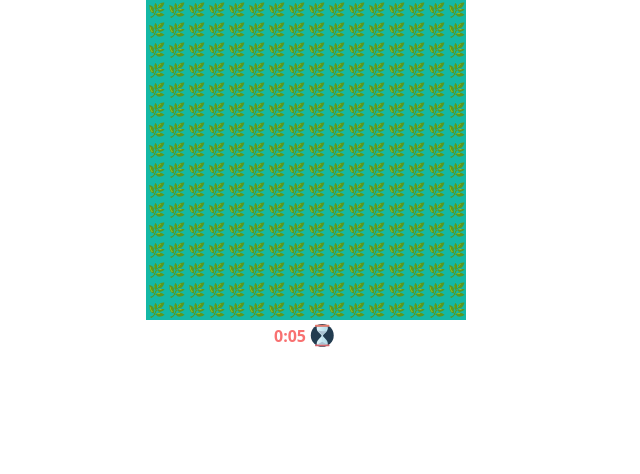
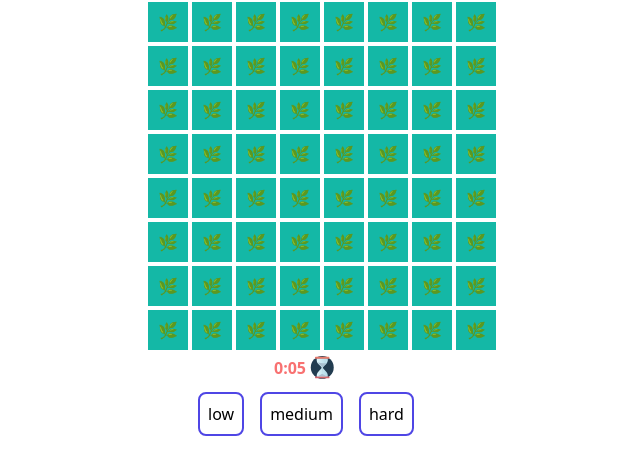
Before and after one commit to AntonChanin/sapper-app, a React (Vite) app: page / in a window 1280 px wide. Shown: the top 474 px of the page, without its empty margins (334-974 px from the left). Built offline with nearby package versions, Linux system fonts and the light colour scheme.

Commit message:
setting without router

```diff
--- a/src/App.tsx
+++ b/src/App.tsx
@@ -1,14 +1,19 @@
-import { useState } from 'react'
+import { useEffect, useState } from 'react'
+import { observer } from 'mobx-react-lite';
+
 
 import config from './app.config';
 import useCanWin from './hooks/useCanWin';
 import getRandomInRange from './utils/getRandomInRange';
+import SapperStoreInstance from './store';
+import Setting from './components/Setting';
 import Field from './components/ui/Field';
 import Title from './components/ui/Title';
 import { Mask, Status } from './types/field';
 import { HandleClick, HandleMouseDown } from './types/handlers';
 import { Coord } from './types/common';
 import './App.css';
+
 
 const Mine = -1;
 
@@ -41,11 +46,18 @@
 }
 
 const App = () => {
-  const { size: { x: size }, mineCount } = config.difficultyRule['medium'];
+  const { difficulty } = SapperStoreInstance;
+  const { size: { x: size }, mineCount } = config.difficultyRule[difficulty];
   const dimension = new Array(size).fill(null);
   const [status, setStatus] = useState(Status.NONE);
   const [field, setField] = useState(() => createField(size, mineCount));
   const [mask, setMask] = useState<Mask[]>(() => new Array(size * size).fill(Mask.FILL));
+
+  useEffect(() => {
+    setField(() => createField(size, mineCount));
+    setMask(() => new Array(size * size).fill(Mask.FILL));
+    localStorage.setItem('difficulty', difficulty);
+  }, [difficulty]);
 
   useCanWin({ field, target: Mine, mask, callback: () => setStatus(Status.WIN) });
 
@@ -107,11 +119,12 @@
 
   return (
     <div className="App">
-      <Field dimension={dimension} slotProps={slotProps} ctx={context} />
+      <Field dimension={dimension} difficulty={difficulty} slotProps={slotProps} ctx={context} />
       <Title value={status} />
       {config.timerRender({ initialMinute: 0, initialSeconds: 0, isStop: status !== Status.NONE })}
+      <Setting />
     </div>
   )
 }
 
-export default App
+export default observer(App)
--- /dev/null
+++ b/src/components/Setting.tsx
@@ -0,0 +1,21 @@
+import { observer } from 'mobx-react-lite';
+
+import SapperStoreInstance from '../store';
+import uuid from '../utils/uuid';
+import useDifficulty from '../hooks/useDifficulty';
+import Button from './ui/Button';
+
+const Setting = () => {
+    const difficulty = useDifficulty();
+    const { changeDifficulty } = SapperStoreInstance;
+
+    const updateDifficulty = (value: string) => () => {
+        changeDifficulty(value);
+    };
+
+    return (<div>{
+        difficulty.map((name) => <Button key={uuid()} title={name} callback={updateDifficulty(name)} />)
+    }</div>);
+}
+
+export default observer(Setting);
--- /dev/null
+++ b/src/components/ui/Button.tsx
@@ -0,0 +1,38 @@
+import { FC, MouseEventHandler, useState } from 'react';
+
+import createClass from '../../utils/createClass';
+
+type Props = {
+  title: string;
+  className?: string;
+  callback?(): void;
+}
+
+const Button: FC<Props> = (props) => {
+  const { callback, title, className = '' } = props;
+  const [isSelect, setIsSelect] = useState(false);
+
+  const handleClick: MouseEventHandler<HTMLButtonElement> = (e) => {
+    e.preventDefault();
+    callback?.();
+    setIsSelect(true);
+  }
+
+  return (
+    <button
+      className={createClass([
+        className,
+        'p-2',
+        'm-2',
+        'border-2 rounded-lg border-indigo-600',
+        'hover:border-indigo-300',
+        isSelect ? 'border-double ' : 'border-solid',
+      ])}
+      onClick={handleClick}
+    >
+      {title}
+    </button>
+  );
+};
+
+export default Button;
--- a/src/components/ui/Field.tsx
+++ b/src/components/ui/Field.tsx
@@ -6,6 +6,7 @@
 
 type Props = {
   dimension: number[];
+  difficulty: string;
   slotProps: FieldSlotProps<HandleClick, HandleMouseDown, FillCallback>;
   ctx: FillContext;
 };
--- a/src/components/ui/FieldRow.tsx
+++ b/src/components/ui/FieldRow.tsx
@@ -9,11 +9,11 @@
     y: number;
     slotProps: FieldSlotProps<HandleClick, HandleMouseDown, FillCallback>;
     ctx: FillContext;
+    difficulty: string;
 };
 
 const FieldRow: FC<Props> = (props) => {
-    const { dimension, y, slotProps, ctx } = props;
-
+  const { dimension, difficulty, y, slotProps, ctx } = props;
   return (
     <div className="flex">{
       dimension.map((_, x) => (
@@ -24,6 +24,7 @@
             onClick: slotProps.onClick({ x, y }),
             onMouseDown: slotProps.onMouseDown({ x, y }),
             fillField: slotProps.fillField({ x, y }, ctx),
+            difficulty,
           }}
         />
       ))
--- a/src/components/ui/FieldSlot.tsx
+++ b/src/components/ui/FieldSlot.tsx
@@ -3,19 +3,20 @@
 import config from '../../app.config';
 import { FieldSlotProps, Status } from '../../types/field';
 
-type Props = FieldSlotProps<MouseEventHandler, MouseEventHandler, ReactNode>;
+type Props = FieldSlotProps<MouseEventHandler, MouseEventHandler, ReactNode> & { difficulty: string; };
 
 const FieldSlot: FC<Props> = (props) => {
   const {
     onClick: handleClick,
     onMouseDown: handleMouseDown,
+    difficulty,
     fillField,
     status,
   } = props;
   return (
     <button
       className={
-        `flex justify-center items-center ${config.fontPaletRule[Number(fillField)] ?? 'text-white'} ${config.difficultyRule['medium'].slotScale} h-2
+        `flex justify-center items-center ${config.fontPaletRule[Number(fillField)] ?? 'text-white'} ${config.difficultyRule[difficulty].slotScale} h-2
         ${(
           status === Status.LOSE
             ? config.statePaletRule['lose']
--- /dev/null
+++ b/src/hooks/useDifficulty.ts
@@ -0,0 +1,13 @@
+import { useEffect, useState } from 'react';
+
+import config from '../app.config';
+
+const useDifficulty = () => {
+    const [difficulty, setDifficulty] = useState<string[]>([]);
+    useEffect(() => {
+        setDifficulty(Object.keys(config.difficultyRule))
+    }, []);
+    return difficulty;
+};
+
+export default useDifficulty;
--- /dev/null
+++ b/src/store/index.ts
@@ -0,0 +1,19 @@
+import { action, makeObservable, observable } from 'mobx';
+
+class SapperStore {
+  difficulty = localStorage.getItem('difficulty') ?? 'low';
+  constructor() {
+    makeObservable(this, {
+      difficulty: observable,
+      changeDifficulty: action.bound,
+    });
+  };
+
+  changeDifficulty = (newDifficulty: string) => {
+    this.difficulty = newDifficulty;
+  }
+};
+
+const SapperStoreInstance = new SapperStore();
+
+export default SapperStoreInstance;
```
Also changed, not shown: src/types/field.ts (+4 -4 lines). Lines whose indentation alone changed are shown as unchanged.
